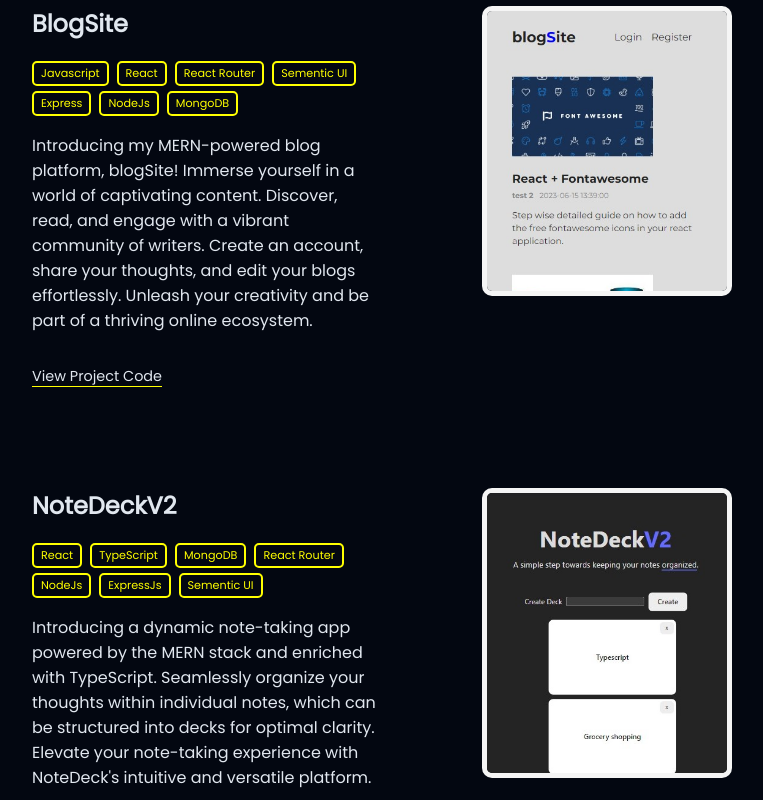
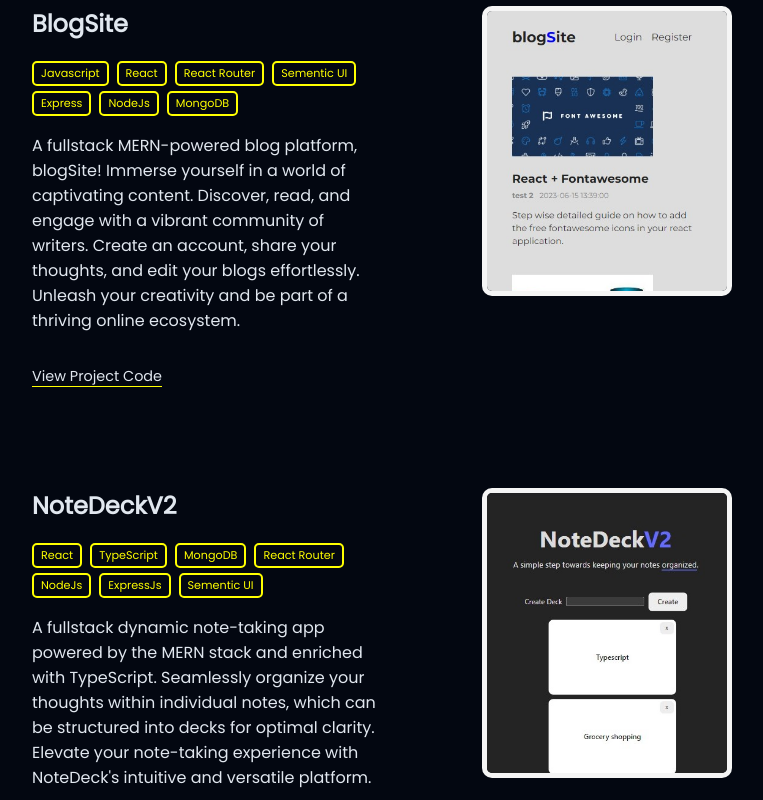
Before and after one commit to rajdeepX/portfolio, a React (Vite) app: page / in a window 1280 px wide. Shown: the part 2600-3400 px from the top of the page, without its empty margins (258-1021 px from the left). Built offline with nearby package versions, Linux system fonts and the light colour scheme.

Commit message:
description changes

```diff
--- a/src/pages/HomePage.jsx
+++ b/src/pages/HomePage.jsx
@@ -201,7 +201,7 @@ const HomePage = () => {
                   <p>MongoDB</p>
                 </div>
                 <p>
-                  Introducing my MERN-powered blog platform, blogSite! Immerse
+                  A fullstack MERN-powered blog platform, blogSite! Immerse
                   yourself in a world of captivating content. Discover, read,
                   and engage with a vibrant community of writers. Create an
                   account, share your thoughts, and edit your blogs
@@ -239,8 +239,8 @@ const HomePage = () => {
                   <p>Sementic UI</p>
                 </div>
                 <p>
-                  Introducing a dynamic note-taking app powered by the MERN
-                  stack and enriched with TypeScript. Seamlessly organize your
+                  A fullstack dynamic note-taking app powered by the MERN stack
+                  and enriched with TypeScript. Seamlessly organize your
                   thoughts within individual notes, which can be structured into
                   decks for optimal clarity. Elevate your note-taking experience
                   with NoteDeck's intuitive and versatile platform.
```
